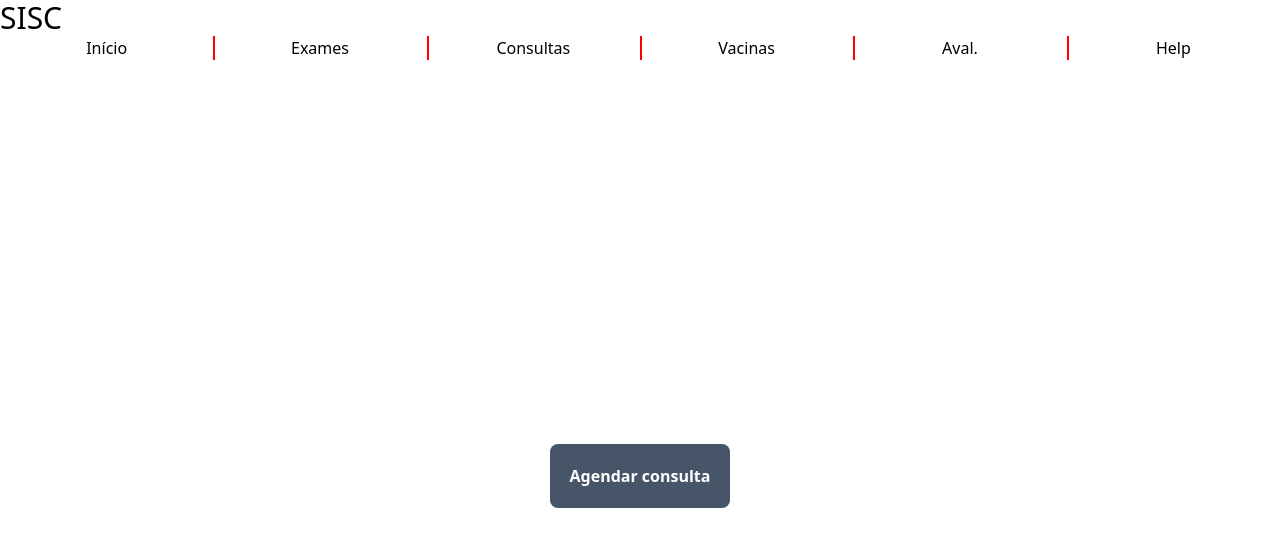
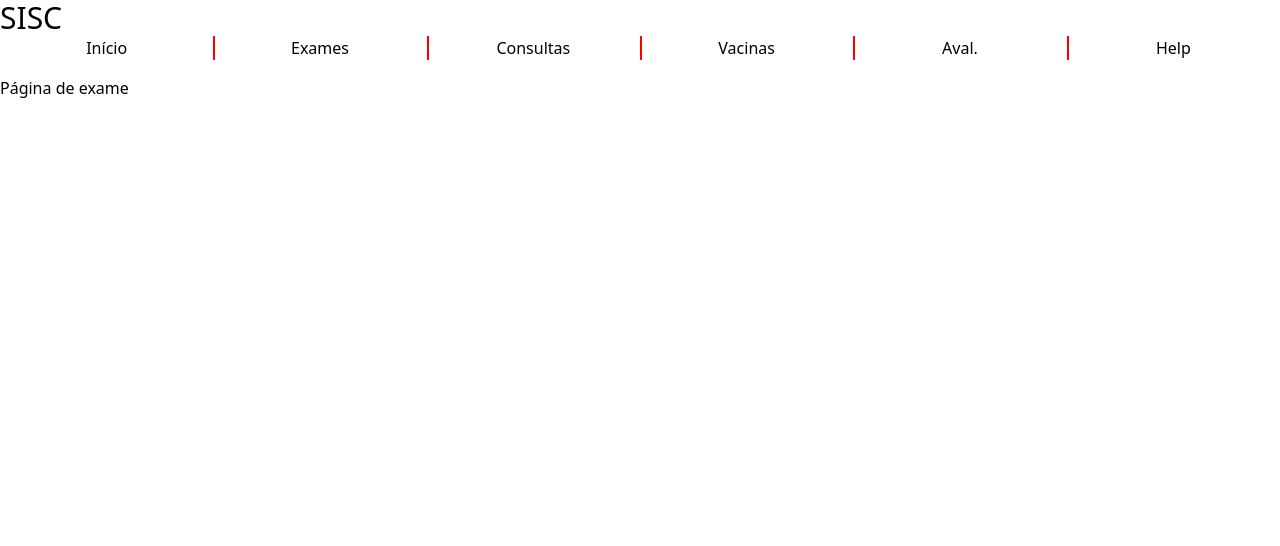
Before and after one commit to Leo-BM/projeto-empreendedor-ads, a Vue app: page /agendar-exame in a window 1280 px wide. Shown: the top 546 px of the page. Built offline with nearby package versions, Linux system fonts and the light colour scheme.

Commit message:
Add página de exame e add no Painel

```diff
--- /dev/null
+++ b/src/Views/Admin/AgendarExame.vue
@@ -0,0 +1,9 @@
+<template>
+  <Default> Página de exame </Default>
+</template>
+
+<script setup>
+import Default from "@/Layouts/Default.vue";
+</script>
+
+<style scoped></style>
--- a/src/Views/Admin/Dashboard.vue
+++ b/src/Views/Admin/Dashboard.vue
@@ -2,16 +2,17 @@
   <Default>
     <div class="flex space-x-4 justify-center items-center flex-wrap h-screen">
       <RouterLink class="btn-primary !p-5" :to="{ name: 'AgendarConsulta' }"
-      >Agendar consulta</RouterLink
+        >Agendar consulta</RouterLink
       >
-      <!-- <RouterLink class="btn" :to="{ name: AgendarExameView }">Agendar exame</RouterLink> -->
+      <RouterLink class="btn-primary !p-5" :to="{ name: 'AgendarExamePage' }"
+        >Agendar exame</RouterLink
+      >
     </div>
   </Default>
 </template>
 
 <script setup>
-import Default from '@/Layouts/Default.vue';
+import Default from "@/Layouts/Default.vue";
 </script>
 
-<style scoped>
-</style>
+<style scoped></style>
--- a/src/routes.js
+++ b/src/routes.js
@@ -4,13 +4,14 @@ import RegistrationPage from "./Views/Registration.vue";
 import HomePage from "./Views/Site/Home.vue";
 import DashboardPage from "./Views/Admin/Dashboard.vue";
 import AgendarConsultaView from "./Views/Admin/AgendarConsulta.vue";
+import AgendarExame from "./Views/Admin/AgendarExame.vue";
 
 const routes = [
   { path: "/", component: HomePage, name: "homePage" },
   { path: "/acesso", component: LoginPage, name: "loginPage" },
   { path: "/registro", component: RegistrationPage, name: "registrationPage" },
   { path: "/painel", component: DashboardPage, name: "DashboardPage" },
-  { path: "/agendar-exame", component: DashboardPage, name: "AgendarExame" },
+  { path: "/agendar-exame", component: AgendarExame, name: "AgendarExamePage" },
   {
     path: "/agendar-consulta",
     component: AgendarConsultaView,
```
